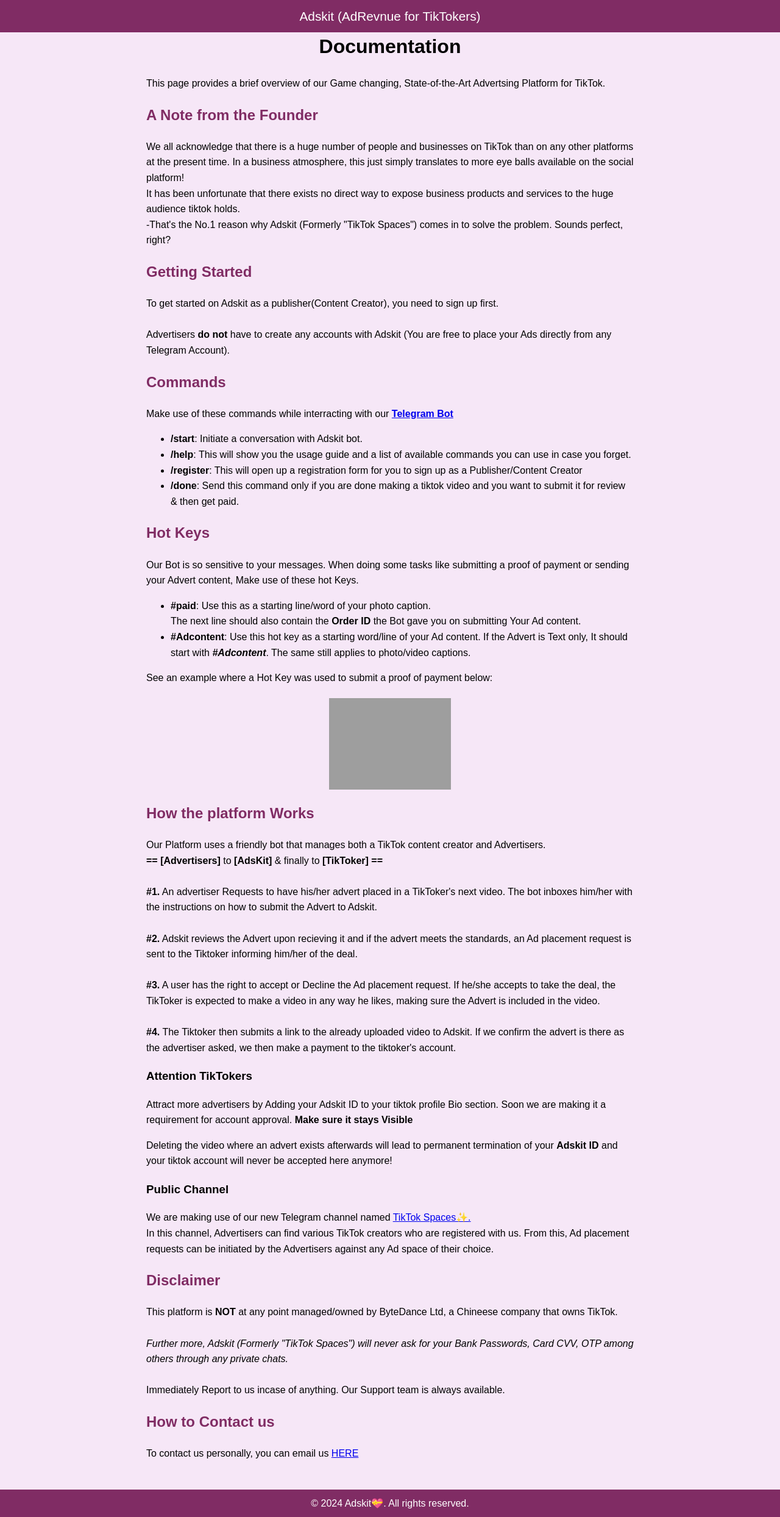
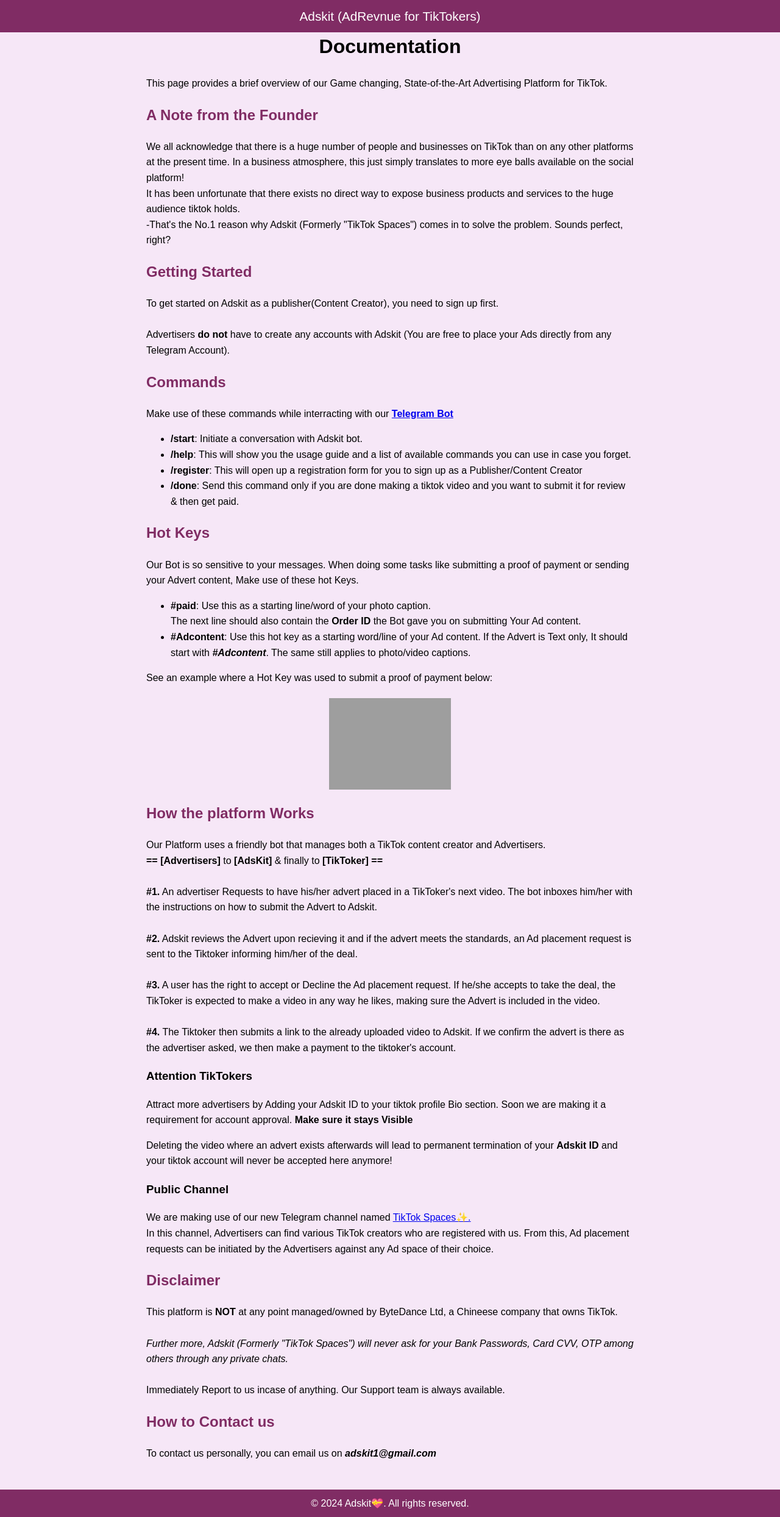
Before and after one commit to Lordsniffer22/documentacion, a plain HTML site: page index.html in a window 1280 px wide. Shown: the whole page at 61% size. Drawn offline with Linux system fonts and the light colour scheme; grey boxes are pictures that could not be loaded.

Commit message:
Update index.html

```diff
--- a/index.html
+++ b/index.html
@@ -71,7 +71,7 @@
     </header>
     <div class="container">
         <h1>Documentation</h1>
-        <p>This page provides a brief overview of our Game changing, State-of-the-Art Advertsing Platform for TikTok.</p>
+        <p>This page provides a brief overview of our Game changing, State-of-the-Art Advertising Platform for TikTok.</p>
 
         <h2>A Note from the Founder</h2>
         <p>We all acknowledge that there is a huge number of people and businesses on TikTok than on any other platforms at the present time. In a business atmosphere, this just simply translates to more eye balls available on the social platform!<br>It has been unfortunate that there exists no direct way to expose business products and services to the huge audience tiktok holds. <br>-That's the No.1 reason why Adskit (Formerly "TikTok Spaces") comes in to solve the problem. Sounds perfect, right?</p>
@@ -108,7 +108,7 @@
         <h2>Disclaimer</h2>
         <p>This platform is <strong>NOT</strong> at any point managed/owned by ByteDance Ltd, a Chineese company that owns TikTok.<br><br><i>Further more, Adskit (Formerly "TikTok Spaces") will never ask for your Bank Passwords, Card CVV, OTP among others through any private chats. </i><br><br>Immediately Report to us incase of anything. Our Support team is always available.</p>
         <h2>How to Contact us</h2>
-        <p>To contact us personally, you can email us <a href="mailto:adskit1@gmail.com">HERE</a></p>
+        <p>To contact us personally, you can email us on <b><i>adskit1@gmail.com</i></b></p>
     </div>
     <footer>
         &copy; 2024 Adskit💝. All rights reserved.
```
